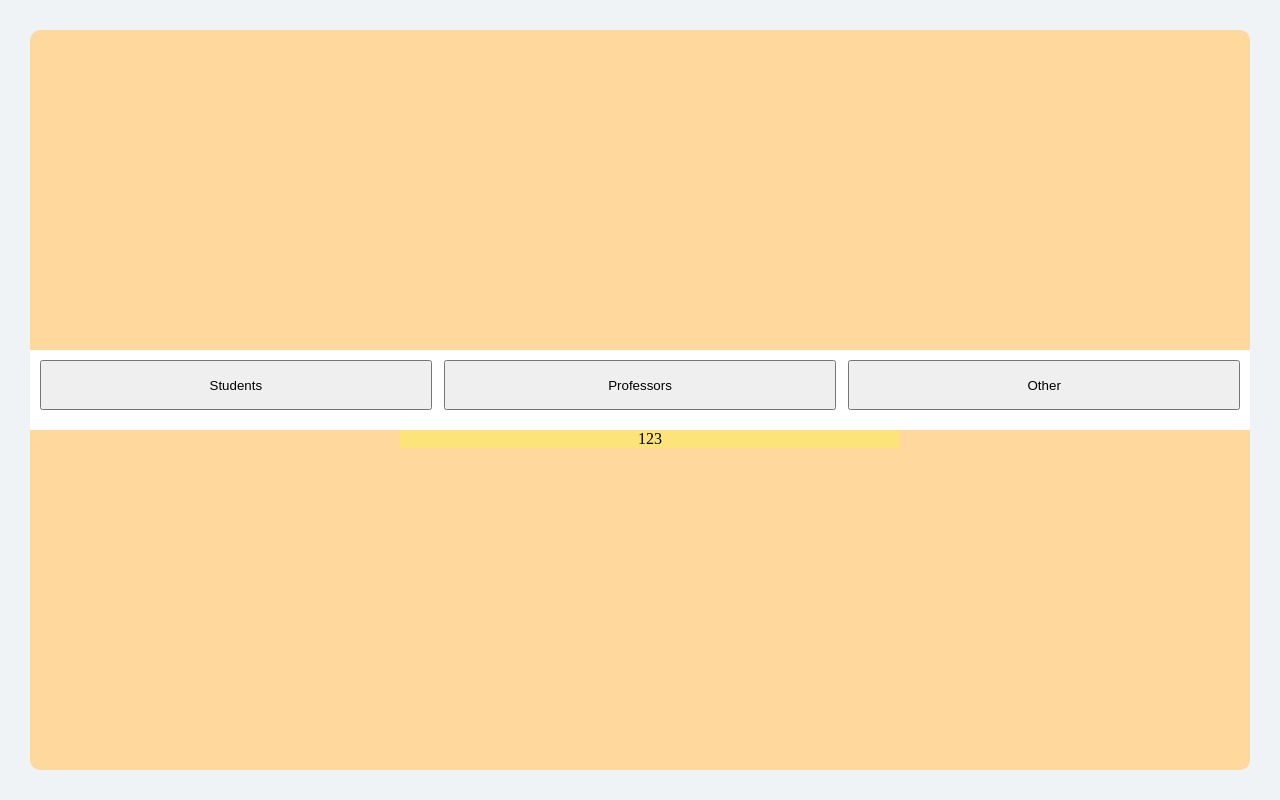
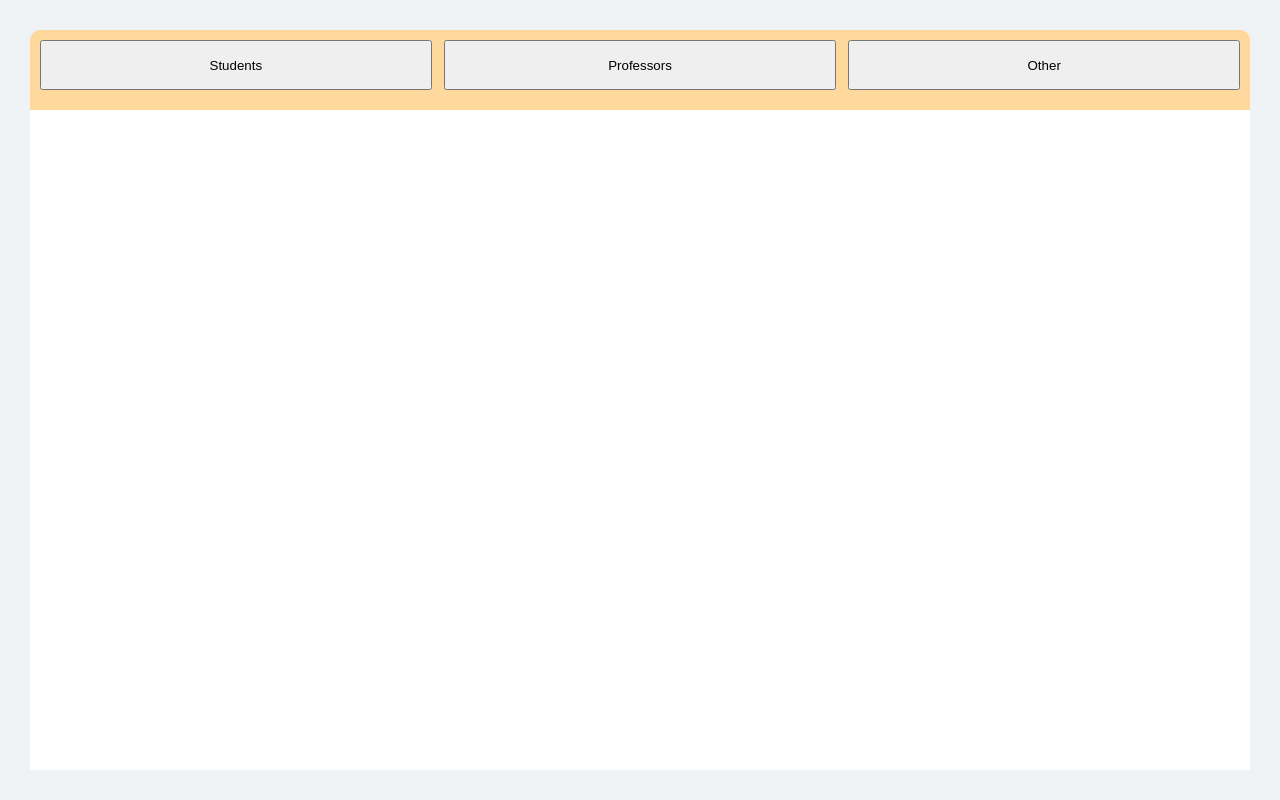
Before and after one commit to vaterpir/newpotter, a React app: page / in a window 1280 px wide. Built offline with nearby package versions, Linux system fonts and the light colour scheme.

Commit message:
added filter and design

```diff
--- a/src/components/App.js
+++ b/src/components/App.js
@@ -29,17 +29,23 @@ const state = {
   newData: {},
 };
 
-const createInfo = (data, optons) => {
+const CreateList = (el, index) => {
+  return (
+    <div key={index}>
+      <button className="buttonList">
+        <div>{index + 1}</div>
+        <div>{el.name || '---'}</div>
+        <div>{el.house || '---'}</div>
+        <div>{el.bloodStatus || '---'}</div>
+      </button>
+      <div className={`profil `}>123</div>
+    </div>
+  );
+};
+const CreateInfo = (data, optons) => {
   return (
     <div className="list">
-      {[...data[optons]].map((el, index) => (
-        <button key={index} className="buttonList">
-          <div>{index + 1}</div>
-          <div>{el.name || '---'}</div>
-          <div>{el.house || '---'}</div>
-          <div>{el.bloodStatus || '---'}</div>
-        </button>
-      ))}
+      {[...data[optons]].map((el, index) => CreateList(el, index))}
     </div>
   );
 };
@@ -47,6 +53,7 @@ const createInfo = (data, optons) => {
 export const App = () => {
   const [getdata, setData] = useState('');
   const [displayInfo, setDisplayInfo] = useState('');
+  const [display, setDisplay] = useState();
 
   const getDateReq = (optons) => {
     console.log('GET');
@@ -55,7 +62,7 @@ export const App = () => {
       if (xhr.status >= 200 && xhr.status < 400) {
         const data = JSON.parse(xhr.responseText);
         state.newData = sortData(data);
-        const newComonent = createInfo(state.newData, optons);
+        const newComonent = CreateInfo(state.newData, optons);
         setDisplayInfo(newComonent);
         console.log(state.newData);
         setData(state.newData);
@@ -80,7 +87,6 @@ export const App = () => {
           <div className="mainBox">
             <div className="info">{displayInfo}</div>
           </div>
-          <div className="profil">123</div>
         </div>
       </div>
     </div>
--- a/src/styles/App.css
+++ b/src/styles/App.css
@@ -25,7 +25,6 @@ body {
 }
 
 .headerMenu {
-  background-color: #fff;
   width: 100%;
   padding: 0 0 30px 0;
   height: 50px;
@@ -101,28 +100,34 @@ body {
   justify-content: center;
   align-items: center;
 }
+.list > div {
+  width: 100%;
+}
 
 .profil {
   background-color: rgb(252, 228, 122);
   z-index: 2;
-  width: 500px;
-  position: relative;
-  left: 0;
-  top: 0;
+  width: 100%;
+  height: 100%;
   display: flex;
   justify-content: center;
-  align-items: flex-start;
+  align-items: center;
 }
 
 .main {
+  background-color: #fff;
+  width: 100%;
+  height: 100%;
   overflow: auto;
+}
+
+.mainBox {
   display: flex;
   justify-content: center;
   align-items: flex-start;
   width: 100%;
 }
 
-.mainBox {
-  display: flex;
-  justify-content: center;
+.hidden {
+  display: none;
 }
```
